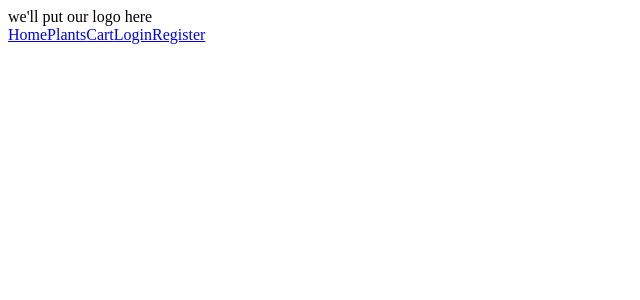
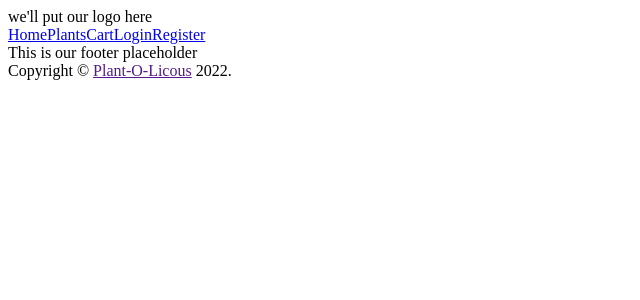
Before and after one commit to 2202-Grace-Shopper/2202-Capstone-Project, a React (Create React App) app: page /allusers in a window 1280 px wide. Shown: the top 300 px of the page, without its empty margins (0-640 px from the left). Built offline with nearby package versions, Linux system fonts and the light colour scheme.

Commit message:
add: footer component

```diff
--- a/src/App.js
+++ b/src/App.js
@@ -8,7 +8,7 @@ import {
   Redirect,
 } from "react-router-dom";
 import { useAuth } from "./custom-hooks";
-import { LoginOrRegister, Title, Nav } from "./components";
+import { LoginOrRegister, Title, Nav, Footer } from "./components";
 
 function App() {
   const { isLoggedIn } = useAuth();
@@ -53,6 +53,7 @@ function App() {
         {/* catches errors */}
         <Redirect to="/" />
       </Switch>
+      <Footer />
     </Router>
   );
 }
--- /dev/null
+++ b/src/components/Footer.js
@@ -0,0 +1,23 @@
+import React from "react";
+import { Link } from "react-router-dom";
+
+function Copyright() {
+  return (
+    <div>
+      {"Copyright © "}
+      <Link color="inherit" href="https://mui.com/">
+        Plant-O-Licous
+      </Link>{" "}
+      {new Date().getFullYear()}
+      {"."}
+    </div>
+  );
+}
+export default function Footer() {
+  return (
+    <>
+      <div>This is our footer placeholder</div>
+      <Copyright />
+    </>
+  );
+}
--- a/src/components/index.js
+++ b/src/components/index.js
@@ -4,3 +4,4 @@ export { default as LoginOrRegister } from "./LoginOrRegister";
 // export { default as SingleProductView } from "./SingleProductView";
 export { default as Title } from "./Title";
 export { default as Nav } from "./Nav";
+export { default as Footer } from "./Footer";
```
